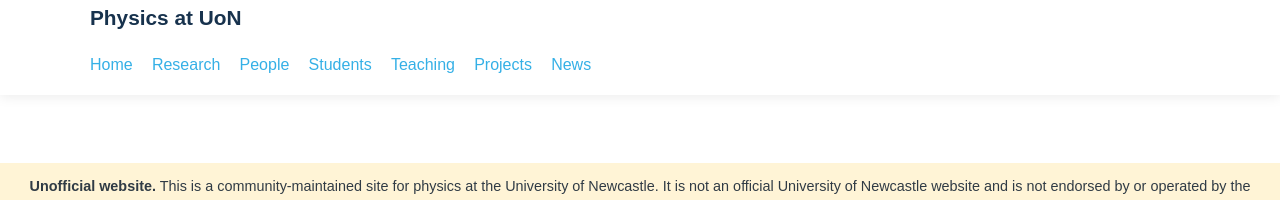
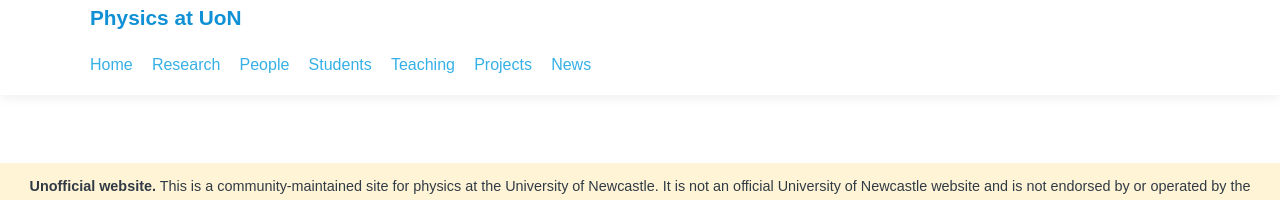
Before and after one commit to NewyPhysics/unofficial_homepage, a Jekyll site: the page built from index.html, in a window 1280 px wide. Shown: the top 200 px of the page. Built offline with Jekyll 4.4.1, drawn with Linux system fonts in a browser that asks for light colours.

Commit message:
Change logo text color to var(--uon-blue)

```diff
--- a/assets/css/style.css
+++ b/assets/css/style.css
@@ -5,7 +5,7 @@
 a:hover { text-decoration:underline; }
 .container { width:min(1100px,92%); margin:auto; }
 #header { background:#fff; box-shadow:0 2px 12px rgba(0,0,0,.08); z-index:1000; }
-.logo h1 { margin:0; font-size:1.3rem; color:var(--navy); }
+.logo h1 { margin:0; font-size:1.3rem; color:var(--uon-blue); }
 .navbar ul { list-style:none; display:flex; gap:1.2rem; margin:0; padding:1rem 0; flex-wrap:wrap; }
 .unofficial-notice { margin-top:68px; padding:.7rem 1rem; background:#fff4d6; border-bottom:1px solid #ead7a0; text-align:center; font-size:.9rem; }
 .hero { padding:7rem 0 6rem; background:linear-gradient(135deg,#17324d,#315c73); color:#fff; }
```
